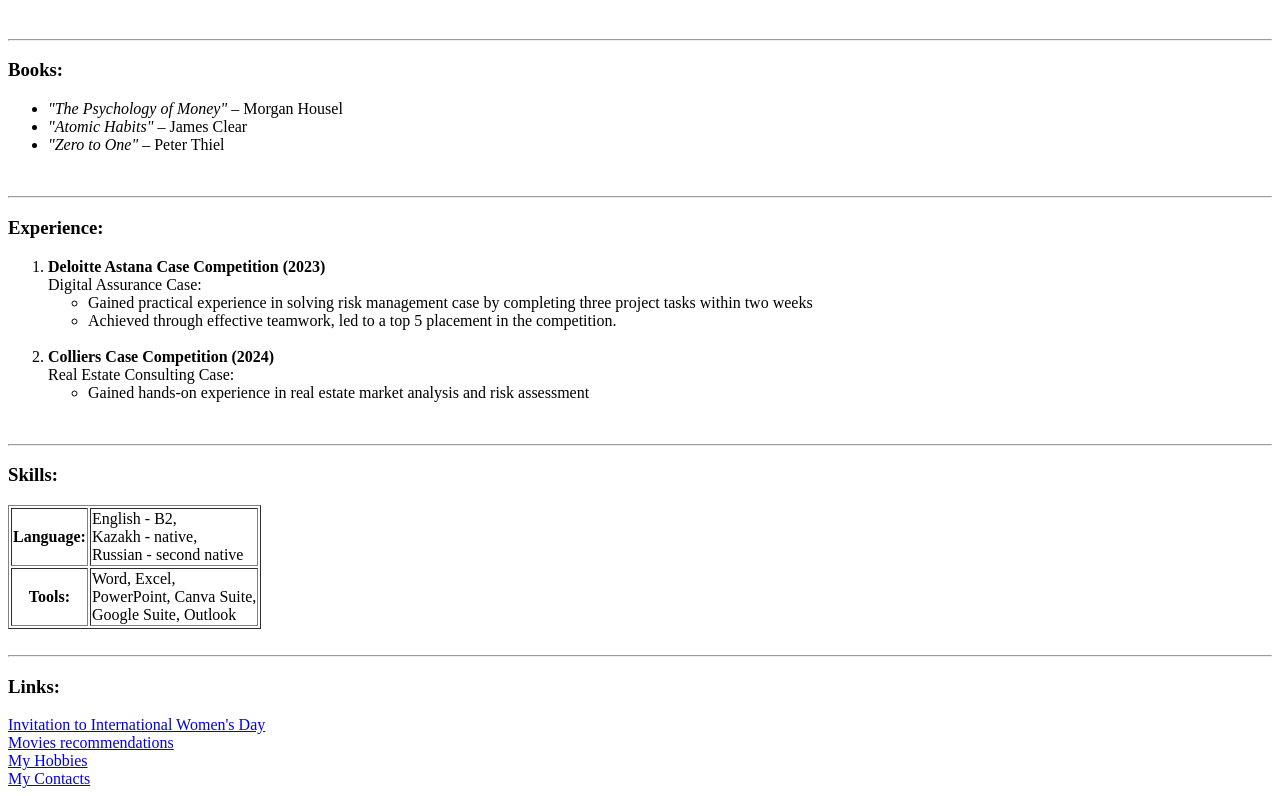
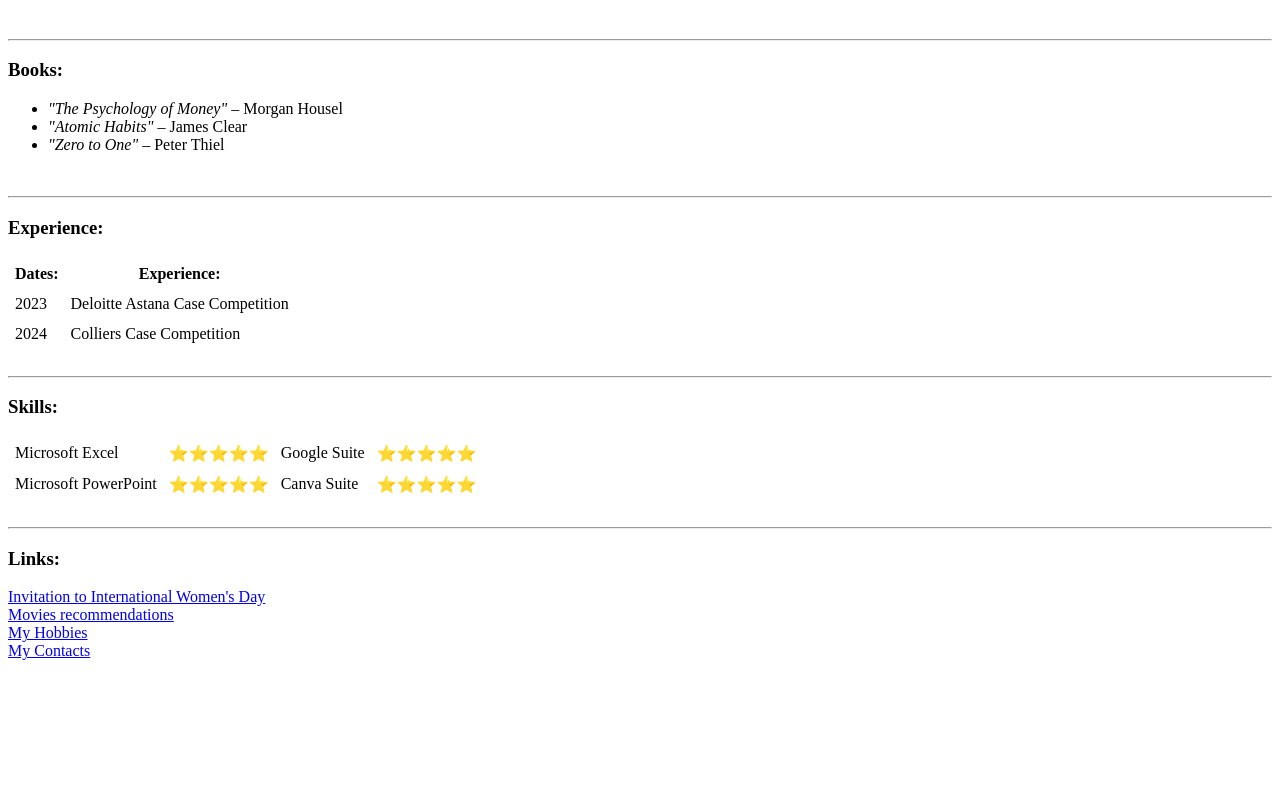
Before and after one commit to Di7245/html-portfolio, a plain HTML site: page index.html in a window 1280 px wide. Shown: the part 549-1345 px from the top of the page. After the commit the page ends 1217 px from the top, so only its background shows below. Drawn offline with Linux system fonts and the light colour scheme.

Commit message:
Add files via upload

```diff
--- a/index.html
+++ b/index.html
@@ -27,28 +27,37 @@
 
     <!-- e) Work experience/study experience -->
     <h3> Experience: </h3>
-    <ol type="1">
-        <li> <b> Deloitte Astana Case Competition (2023) </b><br> Digital Assurance Case:
-            <ul type="cycle"> <li>Gained practical experience in solving risk management case by completing three project tasks within two weeks </li>
-                 <li>Achieved through effective teamwork, led to a top 5 placement in the competition. </li> </ul>
-        </li><br>
-        <li> <b> Colliers Case Competition (2024) </b><br> Real Estate Consulting Case:
-            <ul> <li> Gained hands-on experience in real estate market analysis and risk assessment</li></ul>
-        </li>
-    </ol>
+    <table border = "0" cellpadding = "5">
+        <tr>
+            <th> Dates: </th>
+            <th> Experience: </th>
+        </tr>
+        <tr>
+            <td> 2023 </td>
+            <td> Deloitte Astana Case Competition </td>
+        </tr>
+        <tr>
+            <td> 2024 </td>
+            <td> Colliers Case Competition </td>
+        </tr>
+    </table>
 
     <br><hr>
 
     <!-- f) Description of Skills (use tag table) -->
     <h3> Skills: </h3>
-    <table border="1">
+    <table border="0" cellpadding="5">
         <tr>
-            <th><b>Language:</b></th>
-            <td>English - B2, <br> Kazakh - native, <br> Russian - second native</td>
+            <td> Microsoft Excel </td>
+            <td> ⭐⭐⭐⭐⭐ </td>
+            <td> Google Suite </td>
+            <td> ⭐⭐⭐⭐⭐ </td>
         </tr>
         <tr>
-            <th><b>Tools:</b></th>
-            <td>Word, Excel, <br> PowerPoint, Canva Suite, <br> Google Suite, Outlook </td>
+            <td> Microsoft PowerPoint </td>
+            <td> ⭐⭐⭐⭐⭐ </td>
+            <td> Canva Suite </td>
+            <td> ⭐⭐⭐⭐⭐ </td>
         </tr>
     </table>
 
```
